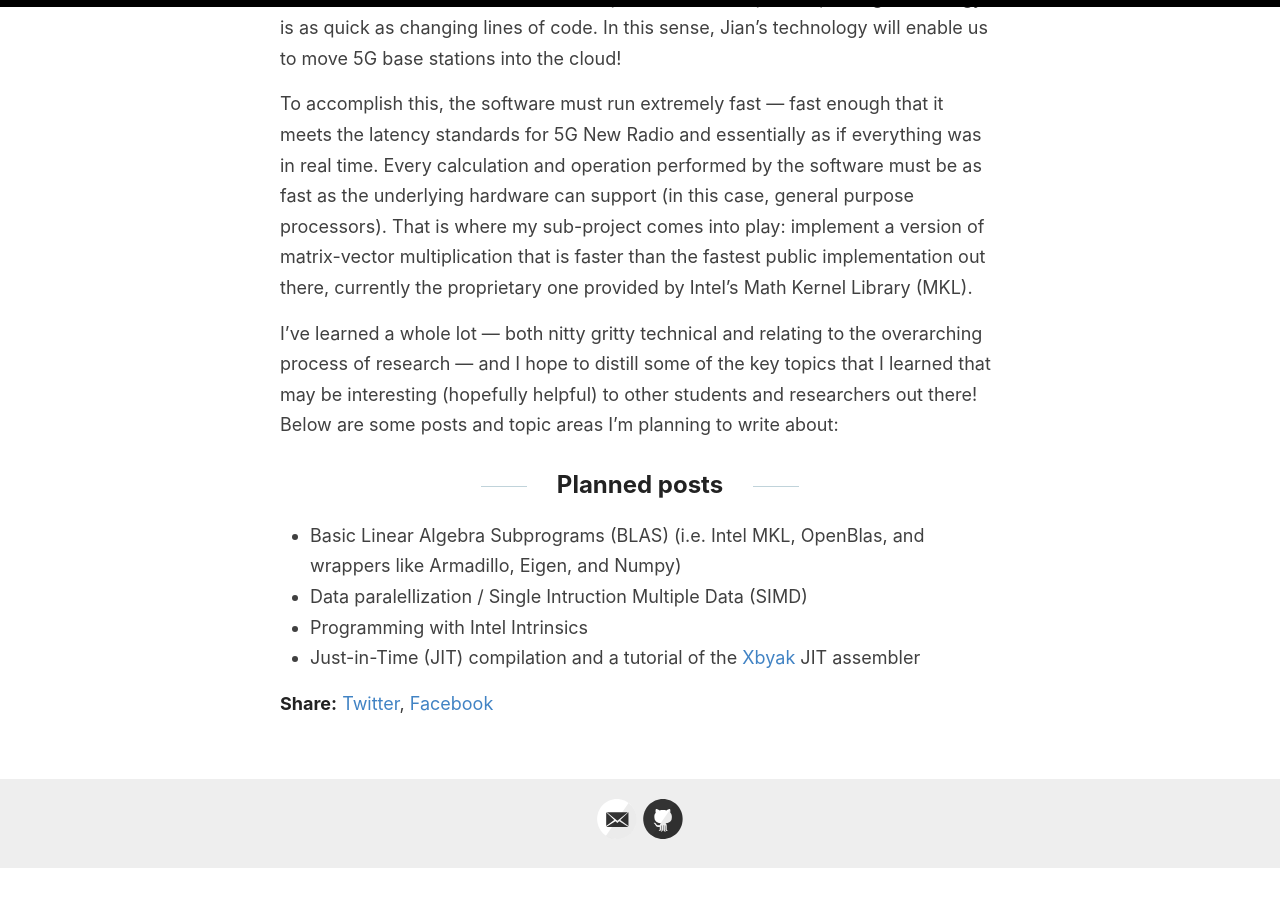
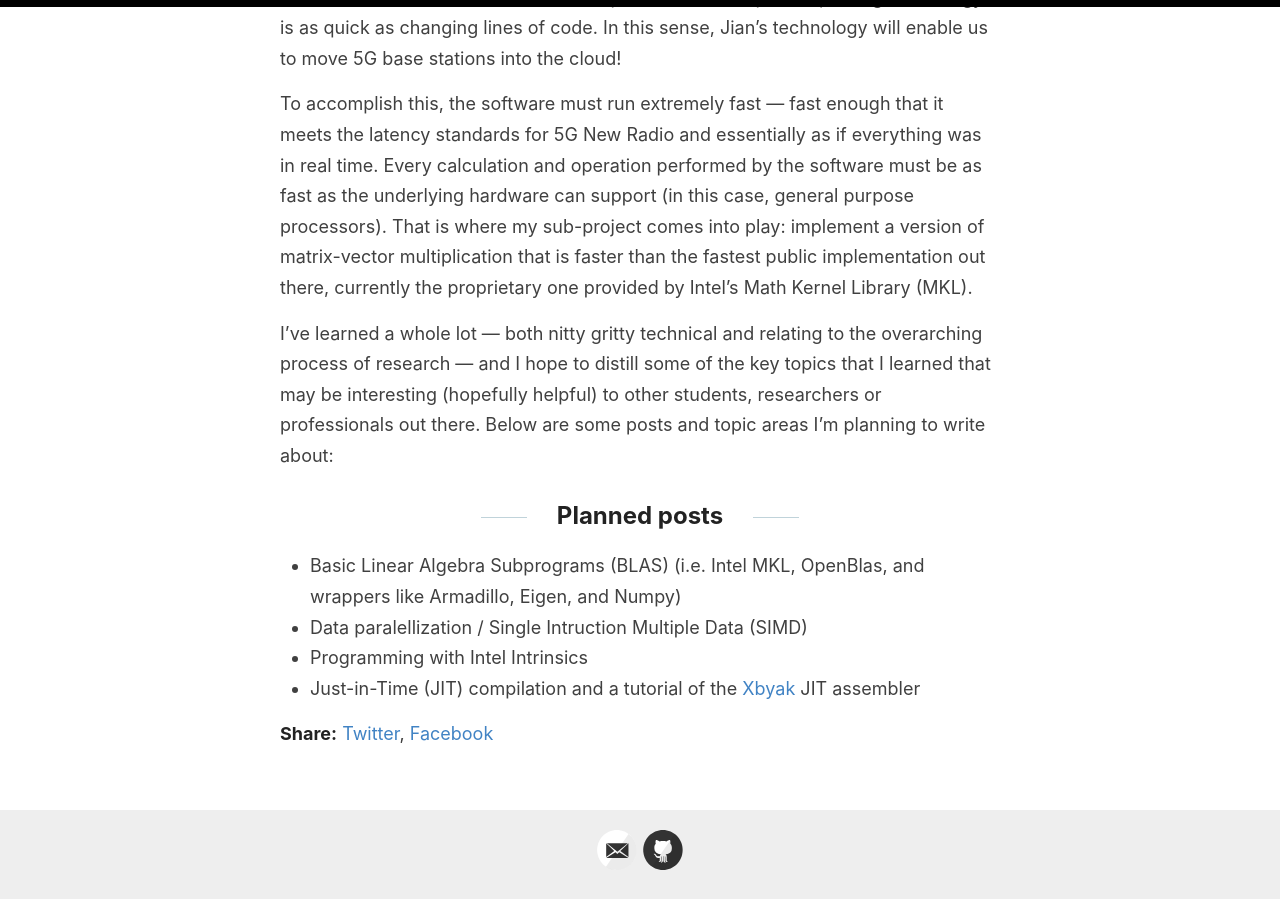
Before and after one commit to liubrandon/liubrandon.github.io, a Jekyll site: the page built from _posts/2020-07-18-Welcome.md, in a window 1280 px wide and 900 px high, scrolled down 781 px. Built offline with Jekyll 4.4.1, drawn with Linux system fonts in a browser that asks for light colours; before the commit the page ends 1650 px from its top, so only the background shows below that.

Commit message:
Updated post 1

```diff
--- a/_posts/2020-07-18-Welcome.md
+++ b/_posts/2020-07-18-Welcome.md
@@ -12,7 +12,7 @@
 
 To accomplish this, the software must run extremely fast — fast enough that it meets the latency standards for 5G New Radio and essentially as if everything was in real time. Every calculation and operation performed by the software must be as fast as the underlying hardware can support (in this case, general purpose processors). That is where my sub-project comes into play: implement a version of matrix-vector multiplication that is faster than the fastest public implementation out there, currently the proprietary one provided by Intel's Math Kernel Library (MKL).
 
-I've learned a whole lot — both nitty gritty technical and relating to the overarching process of research — and I hope to distill some of the key topics that I learned that may be interesting (hopefully helpful) to other students and researchers out there! Below are some posts and topic areas I'm planning to write about:
+I've learned a whole lot — both nitty gritty technical and relating to the overarching process of research — and I hope to distill some of the key topics that I learned that may be interesting (hopefully helpful) to other students, researchers or professionals out there. Below are some posts and topic areas I'm planning to write about:
 
 ## Planned posts
 
```
